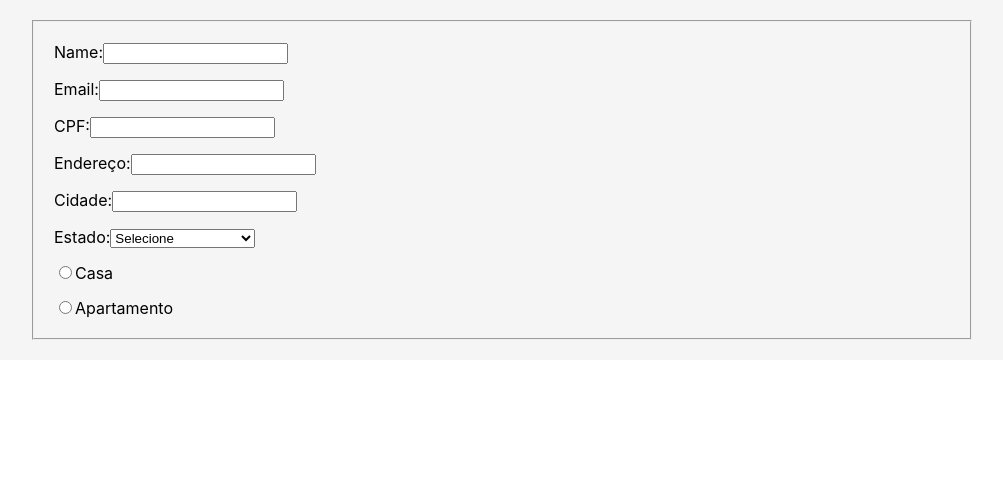
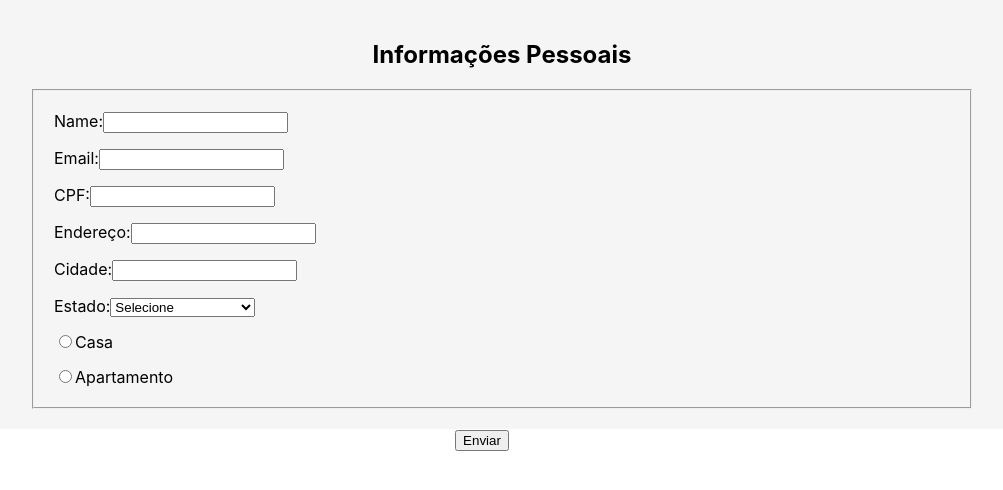
Before and after one commit to WBomfim/Exercises_Trybe, a React (Create React App) app in the folder front-end/bloco_11_componentes-com-estado-eventos-e-formularios-com-react/dia_02_formularios-no-react/my-form-2.0/: page / in a window 1280 px wide. Shown: the top 490 px of the page, without its empty margins (158-1161 px from the left). Built offline with nearby package versions, Linux system fonts and the light colour scheme; the HTML template or start-up script is replaced by a standard one.

Commit message:
Criado o componente ErrorForm

```diff
--- /dev/null
+++ b/front-end/bloco_11_componentes-com-estado-eventos-e-formularios-com-react/dia_02_formularios-no-react/my-form-2.0/src/Components/ErrorForm/ErrorForm.jsx
@@ -0,0 +1,12 @@
+import React, { Component } from "react";
+
+class ErrorForm extends Component {
+  render() {
+    const { error } = this.props;
+    return (
+      error !== '' ? <div className="error">{error}</div> : null
+    )
+  }
+}
+
+export default ErrorForm;
--- a/front-end/bloco_11_componentes-com-estado-eventos-e-formularios-com-react/dia_02_formularios-no-react/my-form-2.0/src/Components/Form/Form.jsx
+++ b/front-end/bloco_11_componentes-com-estado-eventos-e-formularios-com-react/dia_02_formularios-no-react/my-form-2.0/src/Components/Form/Form.jsx
@@ -12,14 +12,18 @@ class Form extends Component {
       cidade: "",
       estado: "",
       tipo: "",
+      error: "",
     }
   }
 
   handleChange = (event) => {
     const { name } = event.target;
     const value = event.target === 'checkbox' ? event.target.checked : event.target.value;
-    console.log(value);
-    this.setState({ [name]: value });
+    this.setState({ [name]: event.target.name === 'name' ? value.toUpperCase() : value });
+  }
+
+  validateForm = () => {
+
   }
 
   render() {
@@ -27,6 +31,7 @@ class Form extends Component {
      <div>
        <form action="">
           <PersonalForm value={this.state} handleChange={this.handleChange} />
+          <button type="submit">Enviar</button>
        </form>
      </div>
    )
--- a/front-end/bloco_11_componentes-com-estado-eventos-e-formularios-com-react/dia_02_formularios-no-react/my-form-2.0/src/Components/PersonalForm/PersonalForm.jsx
+++ b/front-end/bloco_11_componentes-com-estado-eventos-e-formularios-com-react/dia_02_formularios-no-react/my-form-2.0/src/Components/PersonalForm/PersonalForm.jsx
@@ -1,13 +1,16 @@
 import React, { Component } from "react";
+import ErrorForm from "../ErrorForm/ErrorForm";
 import './PersonalForm.css'
 
 class PersonalForm extends Component {
   render() {
-    const { value, handleChange } = this.props;
+    const { value, handleChange} = this.props;
 
     return (
       <div className="PersonalForm">
+        <h2>Informações Pessoais</h2>
         <fieldset>
+        <ErrorForm error={value.error}/>
           <label>
             Name:
             <input
```
Also changed, not shown: front-end/bloco_11_componentes-com-estado-eventos-e-formularios-com-react/dia_02_formularios-no-react/my-form-2.0/src/Components/ErrorForm/ErrorForm.css (added), 1 other file (tests, documents, lock files or other folders).
